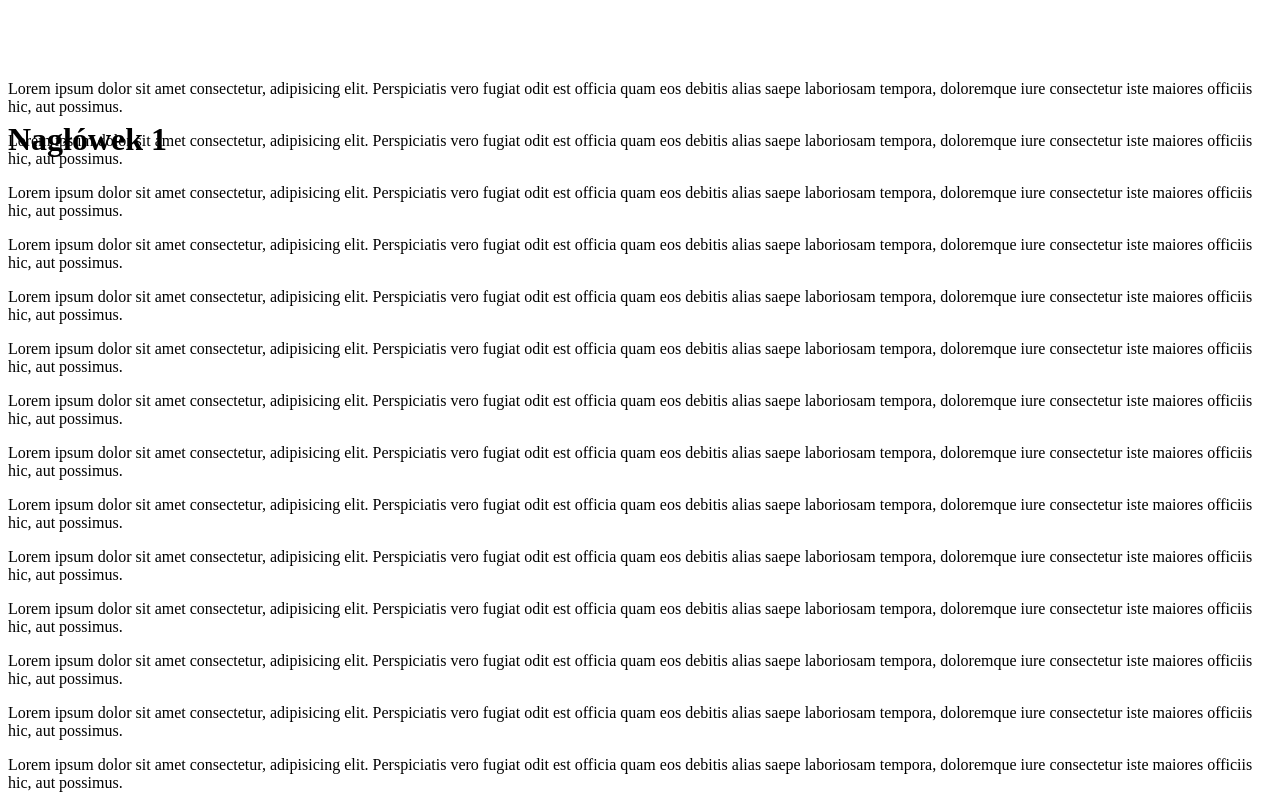
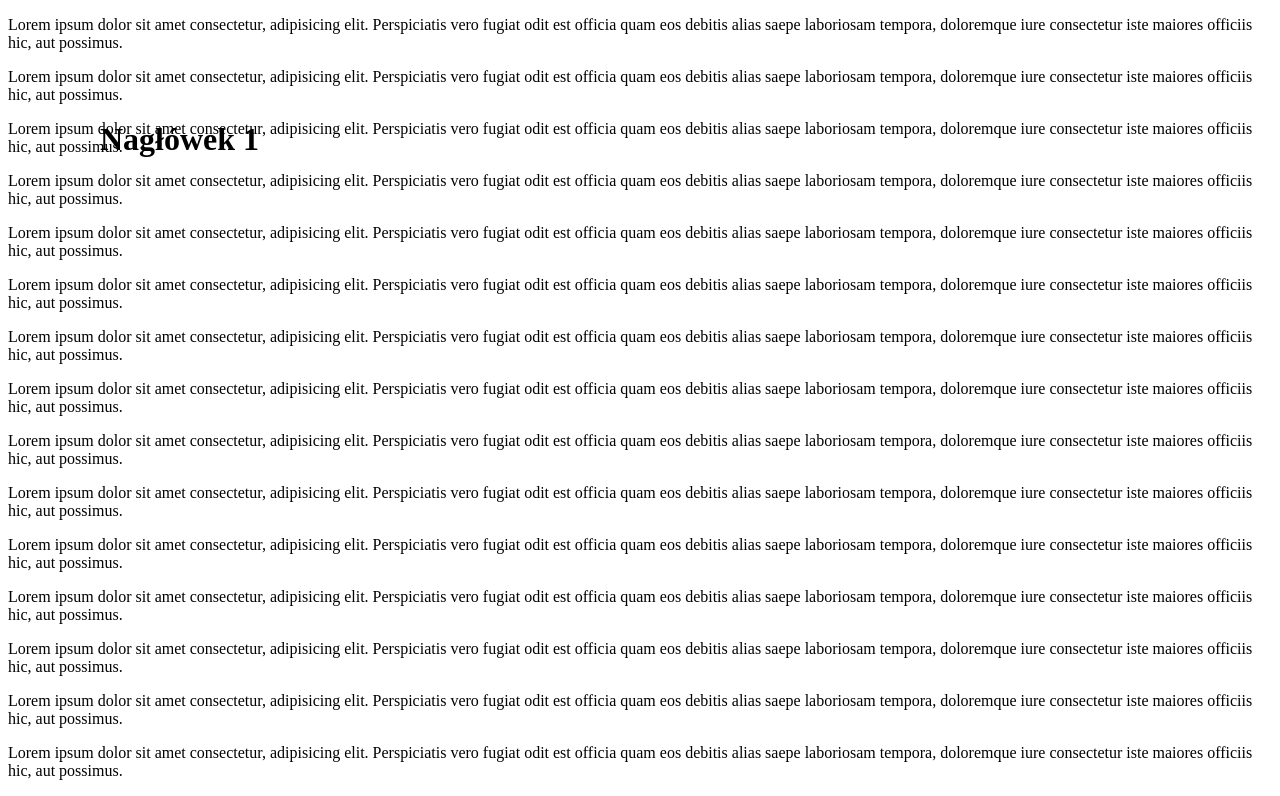
Before and after one commit to chobukandojosamurai/sokolka, a plain HTML site: page document.html in a window 1280 px wide. Shown: the top 796 px of the page. Drawn offline with Linux system fonts and the light colour scheme.

Commit message:
pozycjonowanie absolute

```diff
--- a/document.html
+++ b/document.html
@@ -7,8 +7,9 @@
     <title>Document</title>
     <style>
         h1 {
-            position: relative;
+            position: absolute;
             top: 100px;
+            left: 100px;
         }
     </style>
 </head>
```
